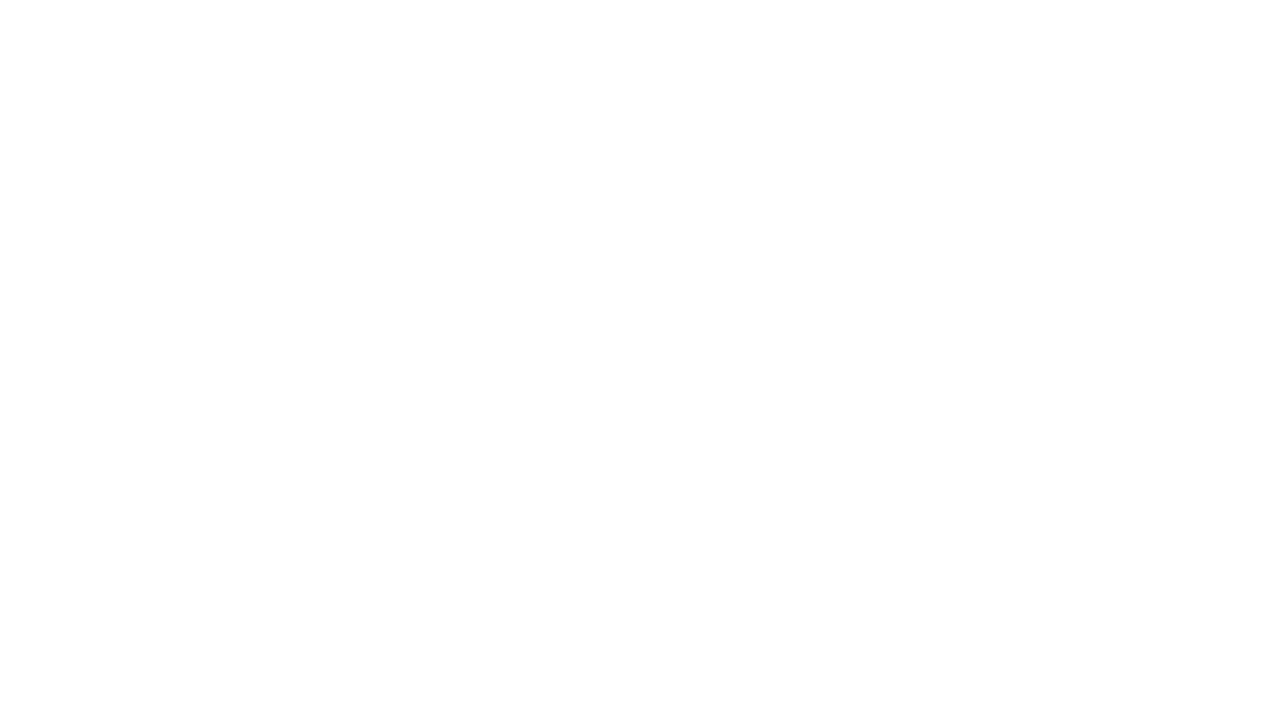
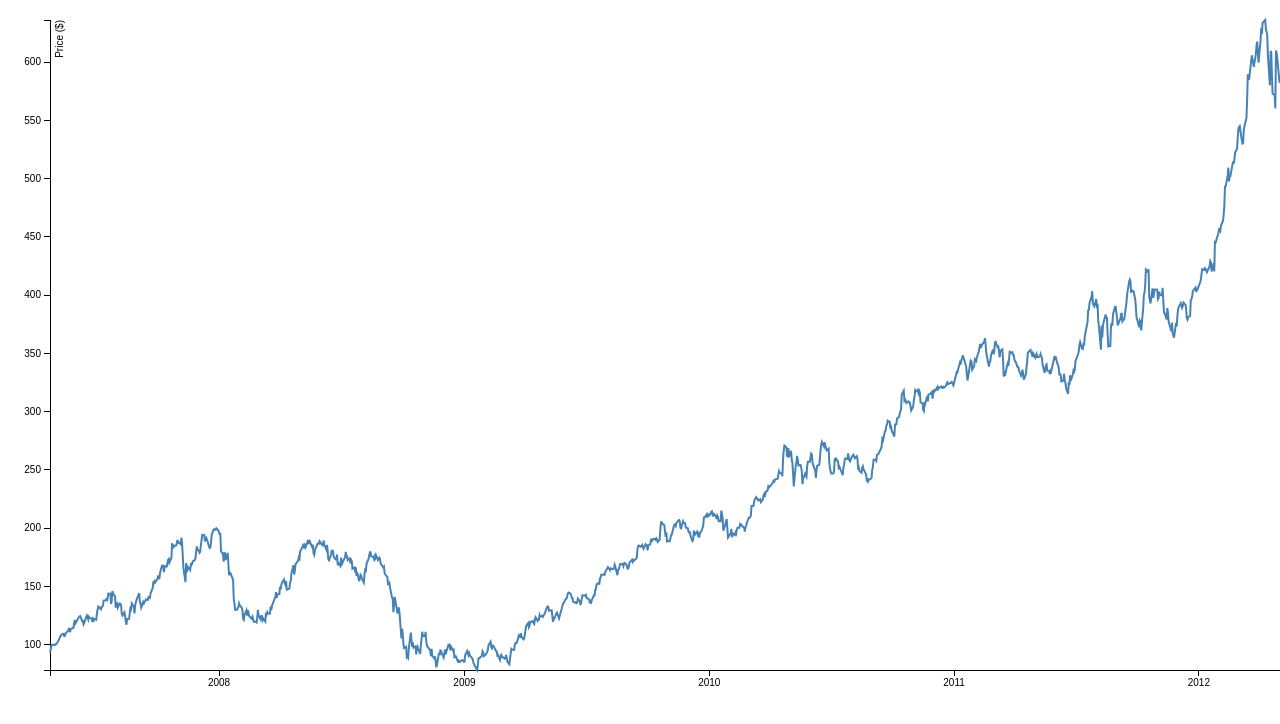
Before and after one commit to mnmckenn/D3-Tutorial, a plain HTML site: page index.html in a window 1280 px wide. Drawn offline with nearby package versions, Linux system fonts and the light colour scheme.

Commit message:
Completed Demo

```diff
--- a/css/main.css
+++ b/css/main.css
@@ -2,14 +2,14 @@ body {
   font: 10px sans-serif;
 }
 
-/*.axis path, .axis line {
+.axis path, .axis line {
   fill: none;
   stroke: #000;
   shape-rendering: crispEdges;
-}*/
+}
 
-/*.line {
+.line {
   fill: none;
   stroke: steelblue;
   stroke-width: 2px;
-}*/
+}
--- a/js/app.js
+++ b/js/app.js
@@ -1 +1,66 @@
 'use strict';
+
+var margin = {top: 20, right: 20, bottom: 30, left: 50};
+var outerWidth = 1300;
+var outerHeight = 700;
+var innerWidth = outerWidth - margin.left - margin.right;
+var innerHeight = outerHeight - margin.top - margin.bottom;
+
+var parseDate = d3.time.format("%d-%b-%y").parse;
+
+var x = d3.time.scale()
+    .range([0, innerWidth]);
+
+var y = d3.scale.linear()
+    .range([innerHeight, 0]);
+
+var xAxis = d3.svg.axis()
+    .scale(x)
+    .orient("bottom");
+
+var yAxis = d3.svg.axis()
+    .scale(y)
+    .orient("left");
+
+var line = d3.svg.line()
+    .x(function(d) { return x(d.date); })
+    .y(function(d) { return y(d.close); });
+
+var svg = d3.select(".main").append("svg")
+    .attr("width", outerWidth)
+    .attr("height", outerHeight)
+  .append("g")
+    .attr("transform", "translate(" + margin.left + "," + margin.top + ")");
+
+var render = function(data) {
+    x.domain(d3.extent(data, function(d) { return d.date; }));
+    y.domain(d3.extent(data, function(d) { return d.close; }));
+
+    svg.append("g")
+      .attr("class", "x axis")
+      .attr("transform", "translate(0," + innerHeight + ")")
+      .call(xAxis);
+
+    svg.append("g")
+      .attr("class", "y axis")
+      .call(yAxis)
+    .append("text")
+      .attr("transform", "rotate(-90)")
+      .attr("y", 6)
+      .attr("dy", ".71em")
+      .style("text-anchor", "end")
+      .text("Price ($)");
+
+    svg.append("path")
+      .datum(data)
+      .attr("class", "line")
+      .attr("d", line);
+}
+
+var type = function(d) {
+    d.date = parseDate(d.date);
+    d.close = +d.close;
+    return d;
+}
+
+d3.tsv("data/data.tsv", type, render);
```
